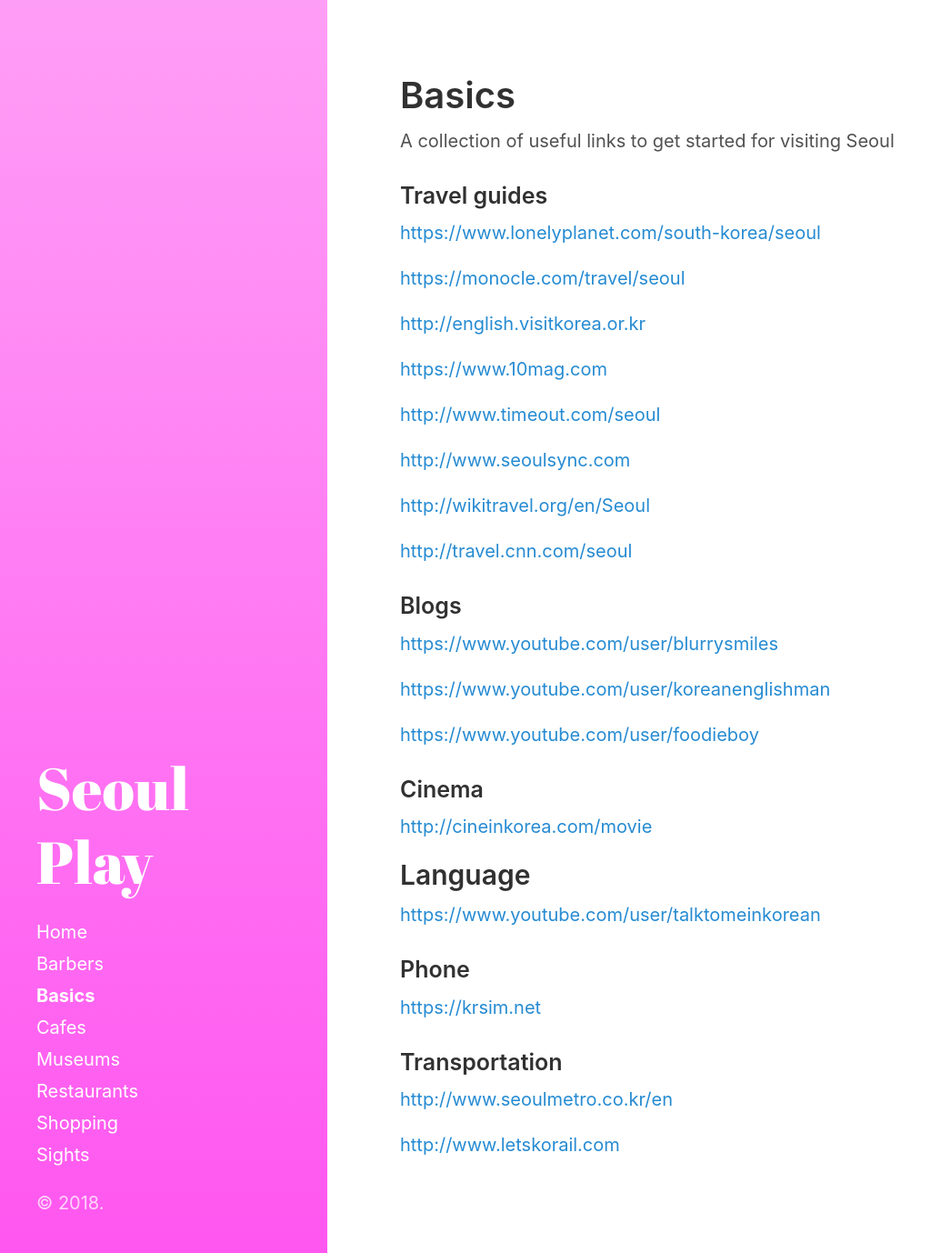
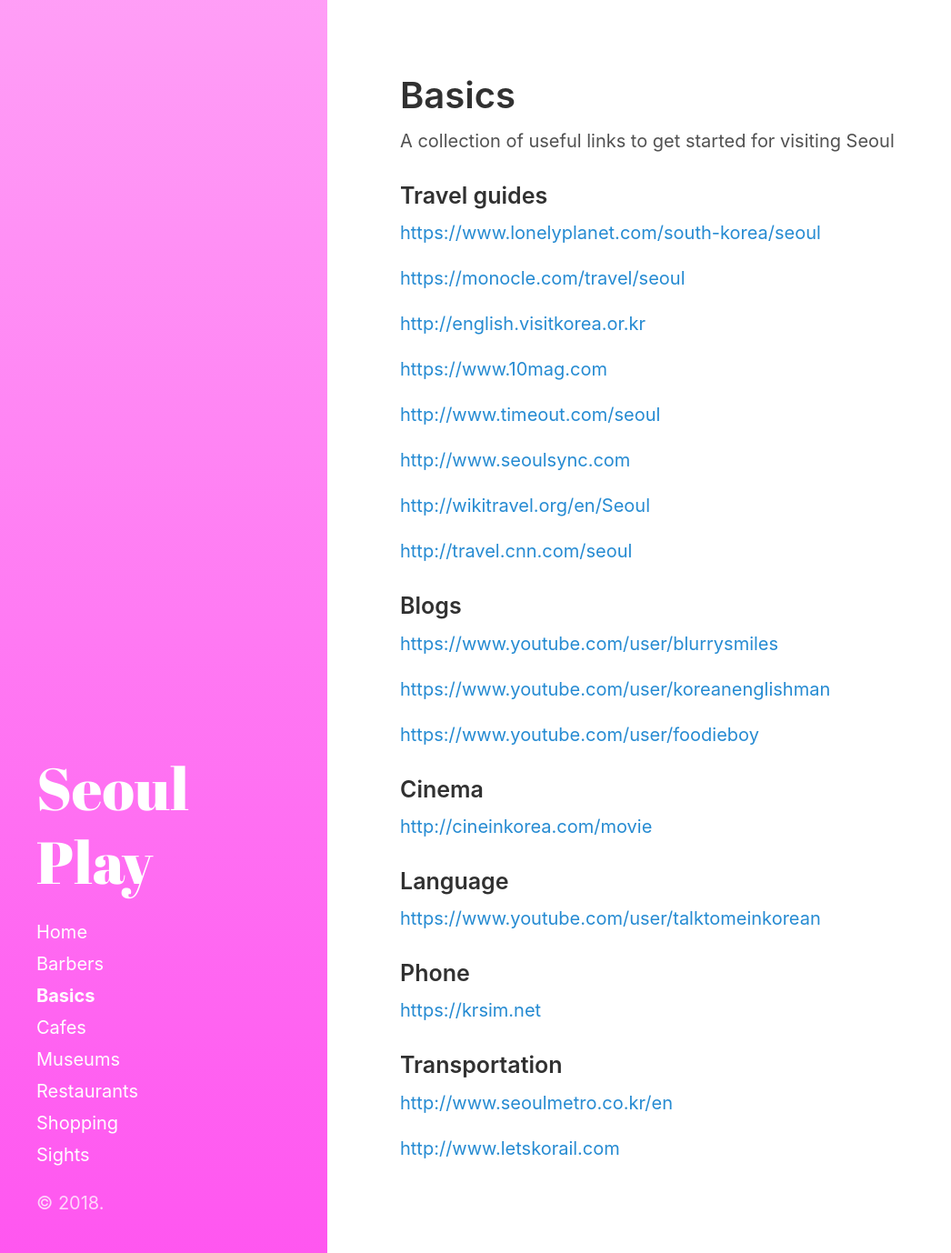
Before and after one commit to seoulplay/seoulplay.github.io, a Jekyll site: the page built from category/basics.md, in a window 1280 px wide. Shown: the whole page at 91% size, without its empty margins (0-1046 px from the left). Built offline with Jekyll 4.4.1, drawn with Linux system fonts in a browser that asks for light colours.

```diff
--- a/category/basics.md
+++ b/category/basics.md
@@ -35,7 +35,7 @@ A collection of useful links to get started for visiting Seoul
 
 <http://cineinkorea.com/movie>
 
-## Language
+### Language
 
 <https://www.youtube.com/user/talktomeinkorean>
 
```
